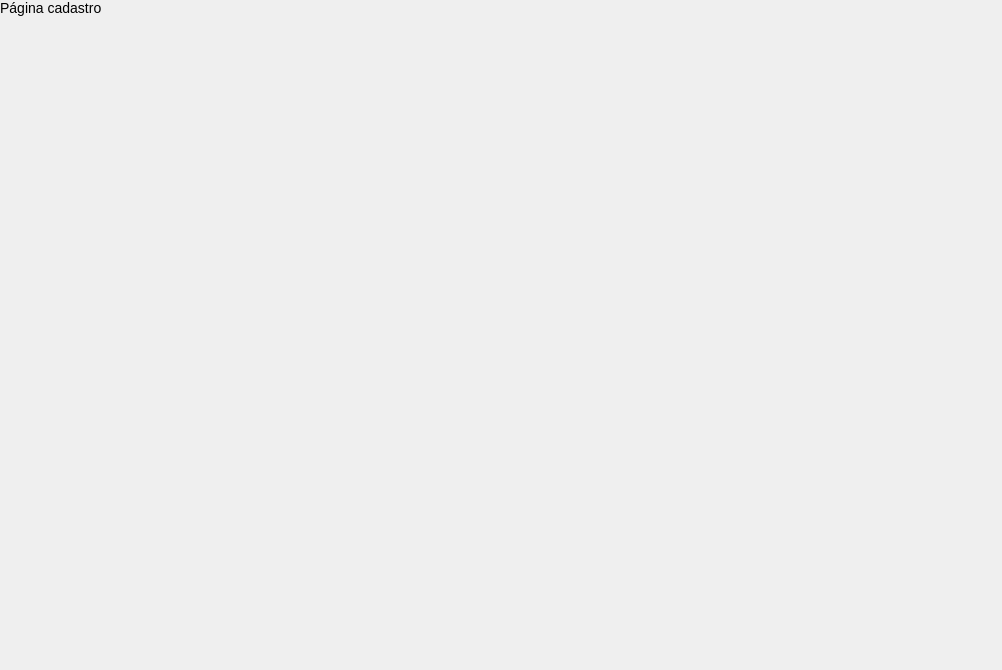
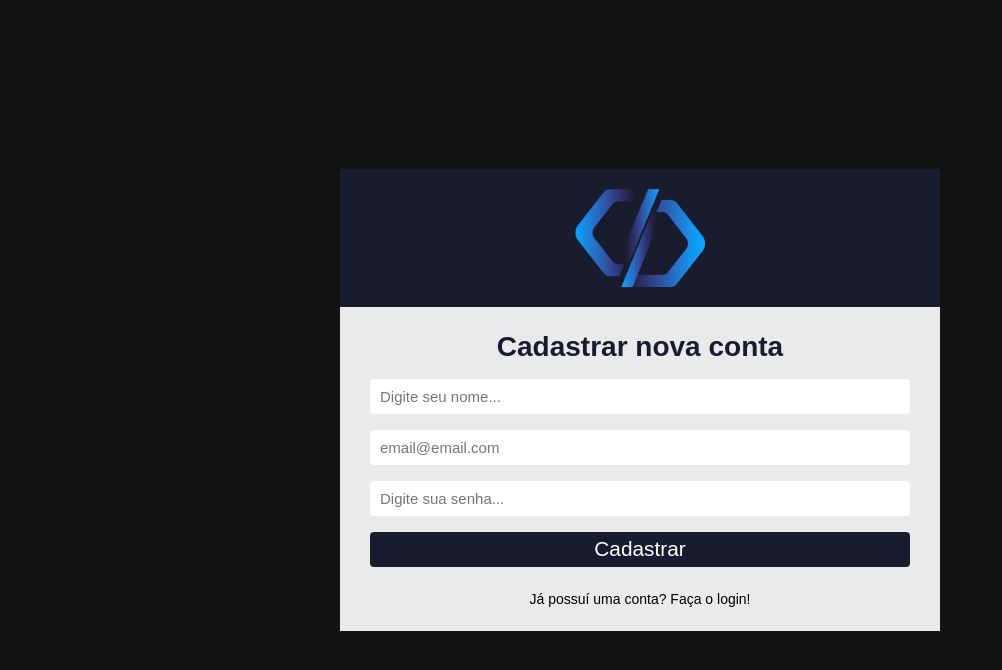
Before and after one commit to ViniciusItakura/Sistema-de-Chamados, a React (Create React App) app: page /register in a window 1280 px wide. Shown: the top 670 px of the page, without its empty margins (0-1002 px from the left). Built offline with nearby package versions, Linux system fonts and the light colour scheme.

Commit message:
Importado e realizado a conexão com o banco do fireBase

```diff
--- a/package.json
+++ b/package.json
@@ -6,6 +6,7 @@
     "@testing-library/jest-dom": "^5.17.0",
     "@testing-library/react": "^13.4.0",
     "@testing-library/user-event": "^13.5.0",
+    "firebase": "^10.7.1",
     "react": "^18.2.0",
     "react-dom": "^18.2.0",
     "react-router-dom": "^6.20.1",
--- /dev/null
+++ b/src/pages/Dashboard/index.js
@@ -0,0 +1,7 @@
+export default function Dashboard() {
+    return (
+        <div>
+            <h1>Pagina Dashboard</h1>
+        </div>
+    );
+}
--- a/src/pages/SignUp/index.js
+++ b/src/pages/SignUp/index.js
@@ -1,5 +1,30 @@
+import logo from '../../assets/logo.png';
+import { useState } from 'react';
+import { Link } from 'react-router-dom';
+
 export default function SingUp() {
+
+    const [name, setName] = useState('');
+    const [email, setEmail] = useState('');
+    const [password, setPassword] = useState('');
+
     return (
-        <div>Página cadastro</div>
+        <div className='container-center'>
+            <div className='login'>
+                <div className='login-area'>
+                    <img src={logo} alt='Logo do sistema de chamados' />
+                </div>
+
+                <form>
+                    <h1>Cadastrar nova conta</h1>
+                    <input type='text' placeholder='Digite seu nome...' value={name} onChange={(e) => setName(e.target.value)} />
+                    <input type='text' placeholder='email@email.com' value={email} onChange={(e) => setEmail(e.target.value)} />
+                    <input type='password' placeholder='Digite sua senha...' value={password} onChange={(e) => setPassword(e.target.value)} />
+
+                    <button type='submit'>Cadastrar</button>
+                </form>
+                <Link to="/">Já possuí uma conta? Faça o login!</Link>
+            </div>
+        </div>
     );
 }
--- a/src/routes/index.js
+++ b/src/routes/index.js
@@ -2,12 +2,14 @@
 
 import SignIn from '../pages/SignIn';
 import SignUp from '../pages/SignUp';
+import Dashboard from '../pages/Dashboard';
 
 function RoutesApp() {
     return (
         <Routes>
             <Route path="/" element={<SignIn />} />
             <Route path="/register" element={<SignUp />} />
+            <Route path="dashboard" element={<Dashboard />} />
         </Routes>
     );
 }
```
Also changed, not shown: src/services/firebaseConnection.js (added, +21 -0 lines), 1 other file (tests, documents, lock files or other folders).
